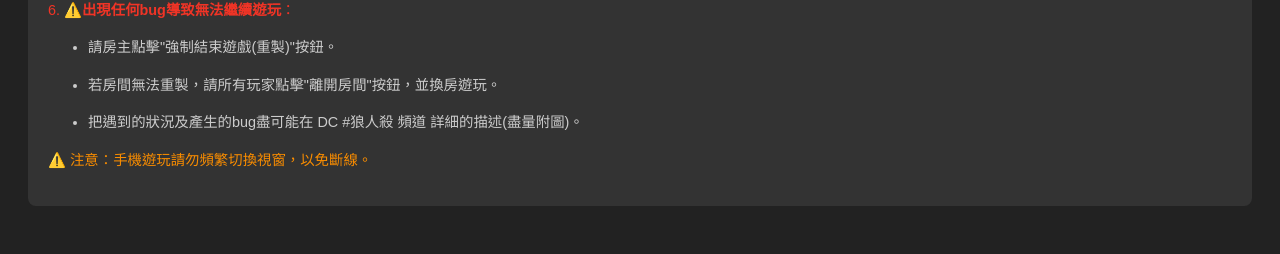
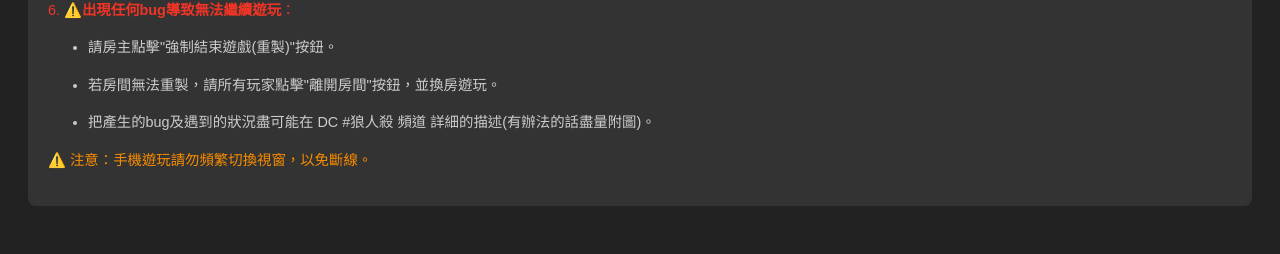
Before and after one commit to suyuming373/werewolf-game, a Flask app: page / in a window 1280 px wide, after a click on "📖 遊戲操作說明 (點我展開)". Shown: the part 796-1050 px from the top of the page. Run offline with Flask 3, Linux system fonts and the light colour scheme; some libraries are stand-ins or nearby versions.

Commit message:
Add files via upload

```diff
--- a/templates/index.html
+++ b/templates/index.html
@@ -58,9 +58,9 @@
                         </ul>
                     <p style="color: #f03426;">6. <b>⚠️出現任何bug導致無法繼續遊玩</b>：
                         <ul>
-                            <p style="color: #f03426;"></p><li>請房主點擊"強制結束遊戲(重製)"按鈕。</li>
-                            <p style="color: #f03426;"></p><li>若房間無法重製，請所有玩家點擊"離開房間"按鈕，並換房遊玩。</li>
-                            <p style="color: #f03426;"></p><li>把遇到的狀況及產生的bug盡可能在 DC #狼人殺 頻道 詳細的描述(盡量附圖)。</li>
+                            <p style="color: #f03426;"><li>請房主點擊"強制結束遊戲(重製)"按鈕。</li></p>
+                            <p style="color: #f03426;"><li>若房間無法重製，請所有玩家點擊"離開房間"按鈕，並換房遊玩。</li></p>
+                            <p style="color: #f03426;"><li>把產生的bug及遇到的狀況盡可能在 DC #狼人殺 頻道 詳細的描述(有辦法的話盡量附圖)。</li></p>
                         </ul>
                     </p>
                     <p style="color: #f88c00;">⚠️ 注意：手機遊玩請勿頻繁切換視窗，以免斷線。</p>
```
